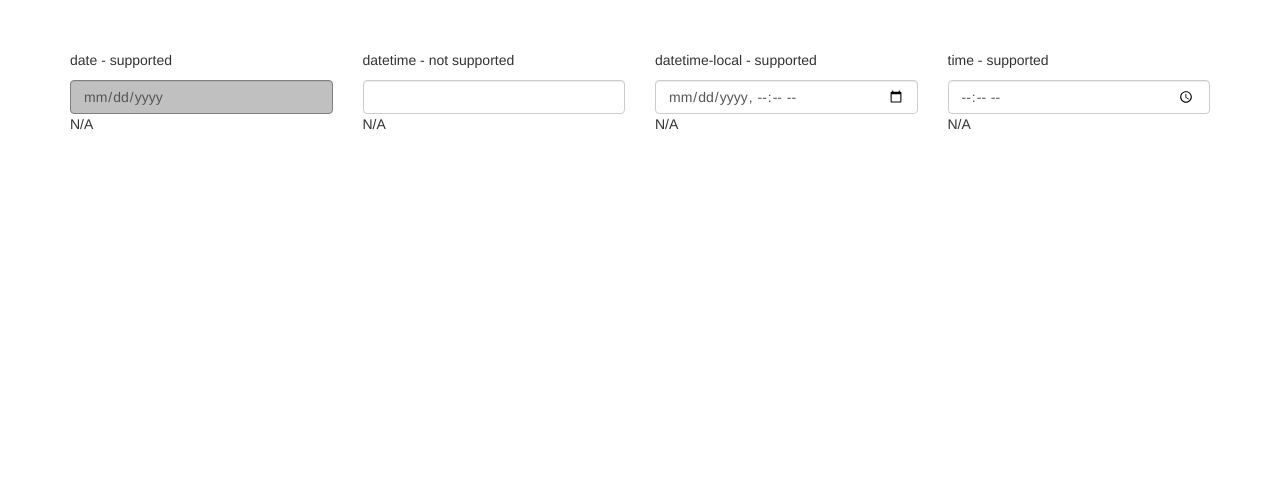
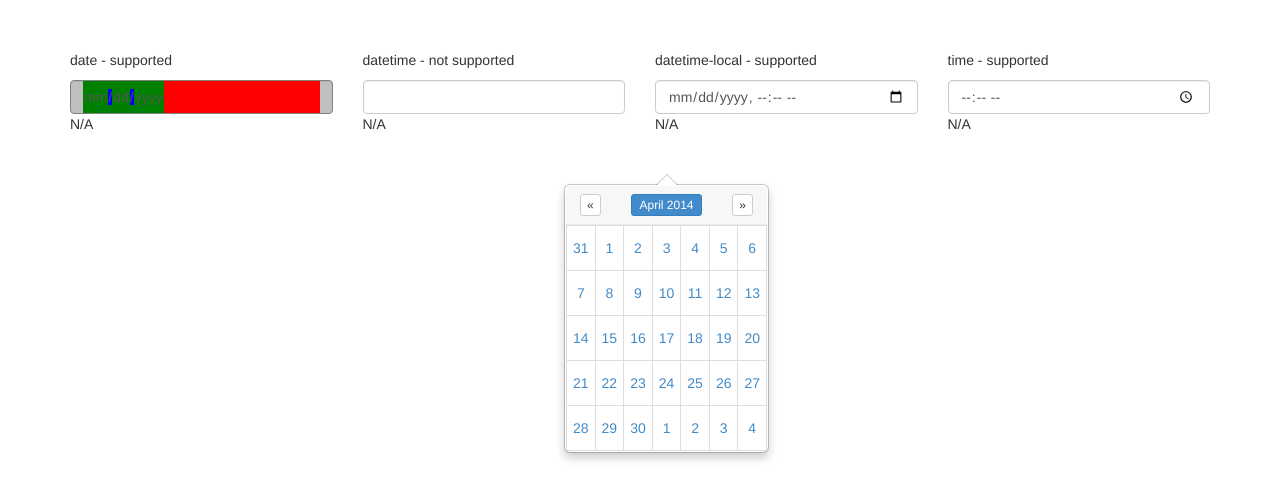
Before and after one commit to Code-First/bootstrap-dtpicker, a plain HTML site: page datepicker.html in a window 1280 px wide. Drawn offline with Linux system fonts and the light colour scheme.

Commit message:
Popover display

```diff
--- a/datepicker.html
+++ b/datepicker.html
@@ -28,7 +28,20 @@
 		{
 			border: 1px solid gray;
 			background-color: silver;
+			-webkit-appearance: none;
 		}
+
+			input[type='date']::-webkit-datetime-edit {
+				background-color: red;
+			}
+
+			input[type='date']::-webkit-datetime-edit-fields-wrapper {
+				background-color: green;
+			}
+
+			input[type='date']::-webkit-datetime-edit-text {
+				background-color: blue;
+			}
 
 			input[type='date']::-webkit-calendar-picker-indicator, input[type='date']::-webkit-inner-spin-button
 			{
@@ -83,9 +96,14 @@
 
 		</div>
 
+		<div class="row">
+			<div class="col-xs-12">
+				<ul id="events"></ul>
+			</div>
+		</div>
 	</div>
 
-	<div class="popover hide bottom in" style="display: none; top: 74px; left: 564px; max-width: 400px;">
+	<div class="popover bottom in" style="display: block; top: 174px; left: 564px; max-width: 400px;">
 		<div class="arrow"></div>
 		<div class="popover-title">
 			<div class="row">
@@ -170,6 +188,10 @@
 					$container.text("N/A");
 			});
 
+			$(".popover button").on("click", function () {
+				$("#events").prepend($("<li/>").text($(this).text()));
+			});
+
 			$("#datepickers input").trigger("change");
 		});
 	</script>
```
